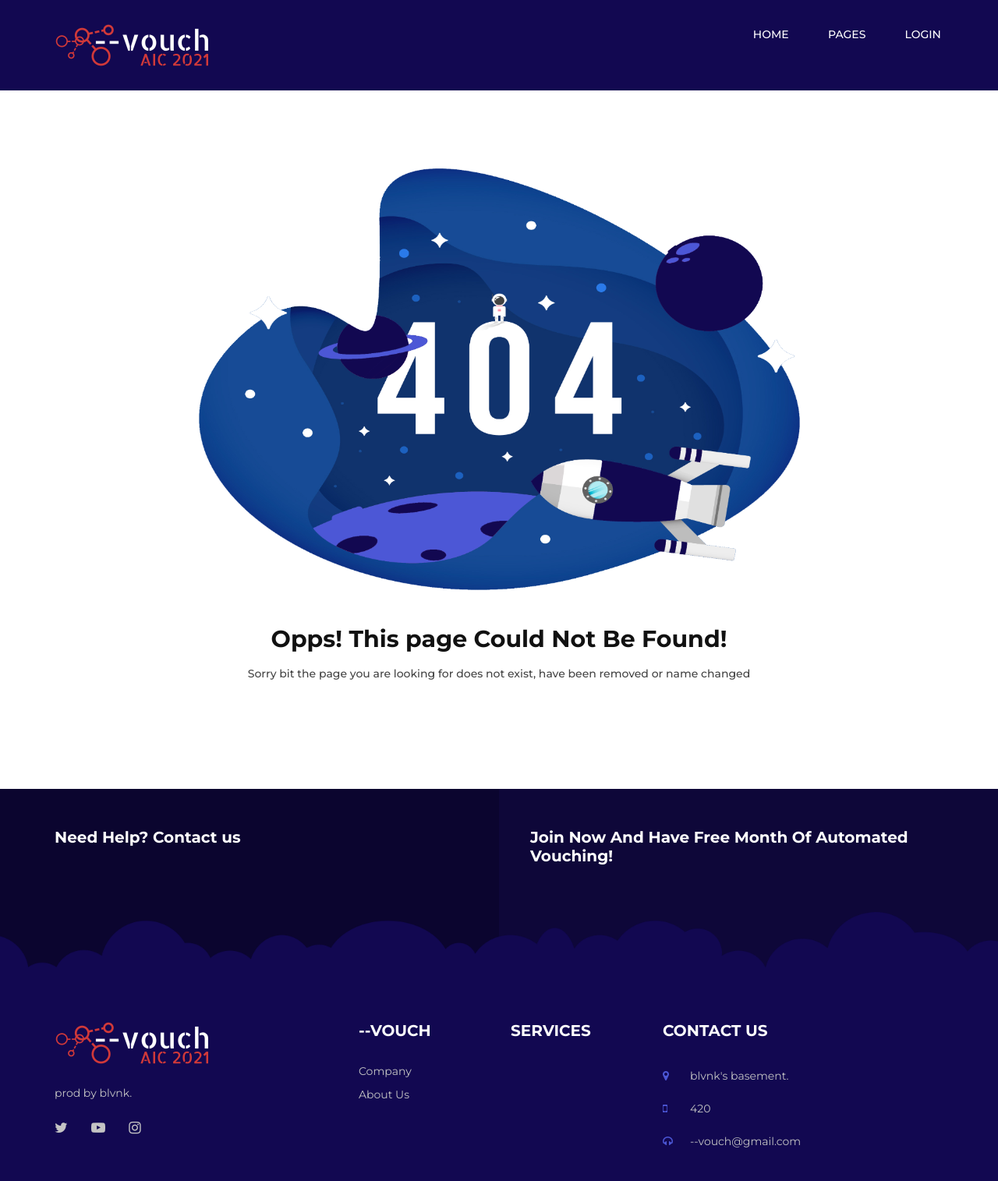
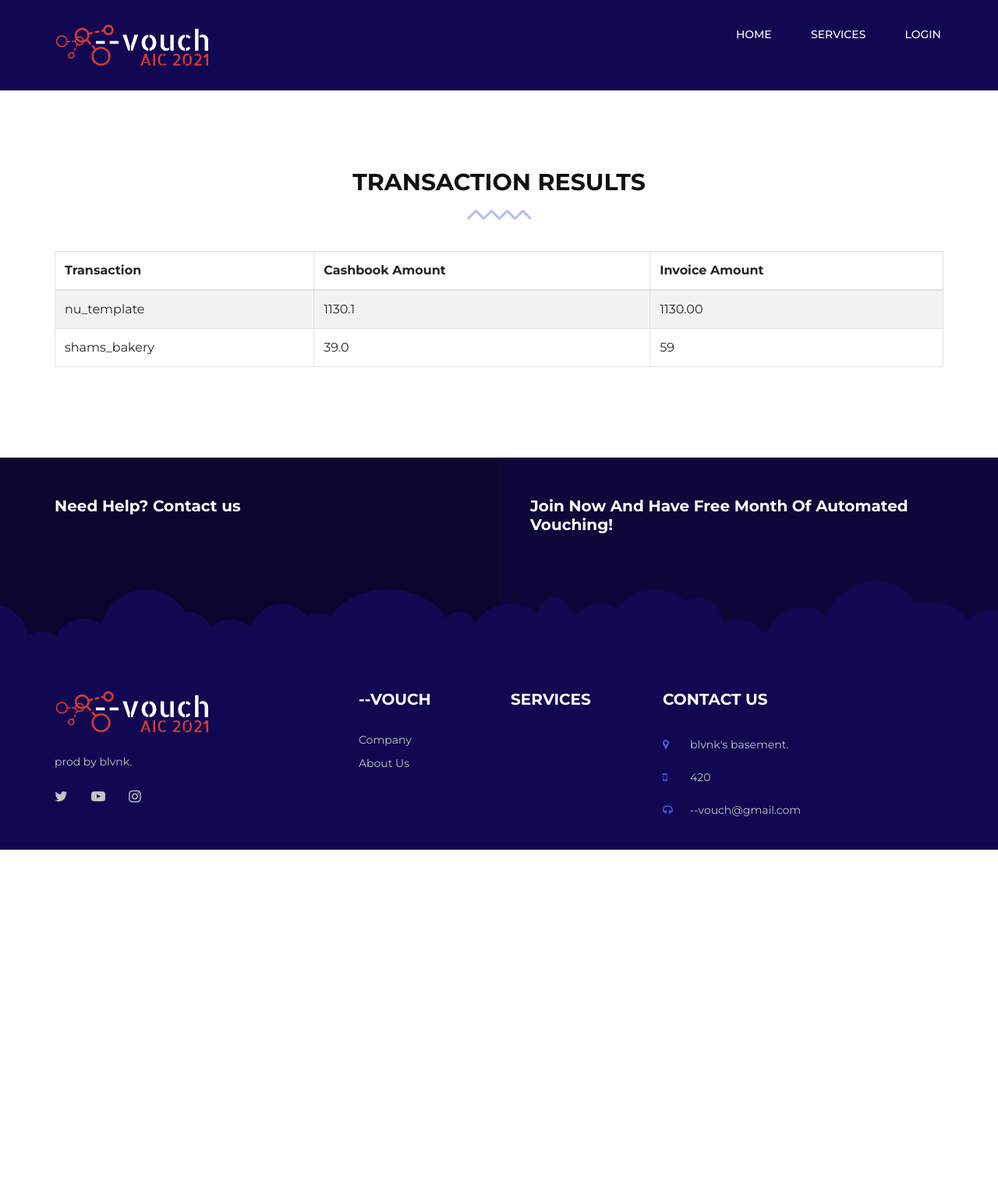
Before and after one commit to adoreblvnk/--vouch, a Flask app: page /services/vouching_results in a window 1280 px wide. Shown: the whole page at 78% size. After the commit the page ends 1090 px from the top, so only its background shows below. Run offline with Flask 2, Linux system fonts and the light colour scheme; some libraries are stand-ins or nearby versions.

Commit message:
v0.7 first prototype

```diff
--- a/app.py
+++ b/app.py
@@ -1,3 +1,4 @@
+import json
 import os
 import zipfile
 from pathlib import Path
@@ -16,28 +17,115 @@ from forms import VouchingDocumentsForm
 
 app = Flask(__name__)
 app.secret_key = os.urandom(24)
-app.config["MAX_CONTENT_LENGTH"] = 50 * 1024 * 1024 # 50 mb max size.
+app.config["MAX_CONTENT_LENGTH"] = 50 * 1024 * 1024  # 50 mb max size.
 app.config["UPLOAD_FOLDER"] = "static/img/invoices"
 
 
-@app.route('/')
+
+
+@app.route("/")
 def index():
     return render_template("index.html")
 
 
-@app.route('/services/vouching', methods=["GET", "POST"])
+@app.route("/services/vouching", methods=["GET", "POST"])
 def vouching():
     form = VouchingDocumentsForm(request.form)
     if request.method == "POST" and form.validate():
+        invoices_dict = {}
+        transactions_with_errors = {}
         cbook_file = form.cbook_file.data
         ref_id = form.ref_id.data
         sheet_name = form.sheet_name.data
         start_col = form.start_col.data
         end_col = form.end_col.data
         invoice_zip = form.invoice_zip.data
+        try:
+            unzip(invoice_zip, app.config["UPLOAD_FOLDER"])
+        except zipfile.BadZipFile as e:
+            flash("Invoices are not in ZIP format.", "danger")
+            return render_template("vouching.html", form=form)
+        except Exception as e:
+            flash("Unknown error.", "danger")
+            return render_template("vouching.html", form=form)
+        for file in os.listdir(app.config["UPLOAD_FOLDER"]):
+            file = file.lower()
+            relative_path = f"{app.config['UPLOAD_FOLDER']}/{file}"
+            try:
+                if check_format(file) == "img":
+                    img = cv2.imread(relative_path)
+                elif check_format(file) == "doc":
+                    img = pdftopil(relative_path)
+                    img = merge_images(img)
+                total_amount = invoice_total(img)
+                # ref_id is the ID derived from file name.
+                invoice_ref_id = Path(file).stem
+                invoices_dict.update({invoice_ref_id: {"total_amount": total_amount}})
+            except UnsupportedFileFormat as e:
+                flash(
+                    "File is unsupported. Check that invoice files are are documents & / images.", "danger")
+                return render_template("vouching.html", form=form)
+            except TotalKeywordNotFound as e:
+                flash(f"{file} does not appear to have a total key.", "danger")
+                return render_template("vouching.html", form=form)
+            except TotalAmountNotFound as e:
+                flash(f"{file} does not have a total amount.", "danger")
+                return render_template("vouching.html", form=form)
+            except Exception as e:
+                flash("Unknown error.", "danger")
+                return render_template("vouching.html", form=form)
+        try:
+            cashbook_dict = cbook_dict(
+                cbook_file, ref_id, sheet_name, start_col, end_col)
+        except ValueError:
+            flash("Cashbook is not in excel format.", "danger")
+            return render_template("vouching.html", form=form)
+        except Exception as e:
+            print("processing cashbook error", e)
+            flash("Unknown error.", "danger")
+            return render_template("vouching.html", form=form)
+        for txn_to_check in cashbook_dict:
+            try:
+                txn_key = transaction_amount_key(cashbook_dict)
+                result = validate_transaction(
+                    cashbook_dict, invoices_dict, txn_to_check, txn_key)
+                if result[0] == True:
+                    # TODO: no error.
+                    pass
+                elif result[0] == False:
+                    transactions_with_errors[result[1]] = {
+                        "cbook_amount": str(result[2]), "invoice_amount": str(result[3])}
+            except AttributeError as e:
+                flash("Error while processing invoices.", "danger")
+                return render_template("vouching.html", form=form)
+            except TotalKeywordNotFound as e:
+                flash(
+                    f"{cbook_file} does not appear to have a total keyword.", "danger")
+                return render_template("vouching.html", form=form)
+            except Exception as e:
+                flash("Unknown error.", "danger")
+                return render_template("vouching.html", form=form)
+        try:
+            with open("uploads/txn_errors.json", "w") as outfile:
+                json.dump(transactions_with_errors, outfile, indent=4)
+        except Exception as e:
+            # TODO: handle error
+            pass
+        return redirect(url_for("vouching_results"))
+    return render_template("vouching.html", form=form)
 
 
-    return render_template("vouching.html", form=form)
+@app.route("/services/vouching_results")
+def vouching_results():
+    try:
+        f = open("uploads/txn_errors.json", "r+")
+        # TODO: delete json.
+        data = json.load(f)
+        return render_template("vouching_results.html", data=data)
+    except Exception as e:
+        # TODO: handle error
+        return render_template("vouching_results.html")
+
 
 @app.errorhandler(404)
 def page_not_found(e):
@@ -45,77 +133,4 @@ def page_not_found(e):
 
 
 if __name__ == "__main__":
-    zip_file = "drawingboard/invoices.zip"
-    dir_2_extract = "invoices"
-    try:
-        unzip(zip_file, dir_2_extract)
-    except zipfile.BadZipFile as e:
-        # TODO: fix custom error
-        pass
-    except Exception as e:
-        # TODO: fix error
-        pass
-    invoices_dict = {}
-    for file in os.listdir(dir_2_extract):
-        file = file.lower()
-        relative_path = f"{dir_2_extract}/{file}"
-        try:
-            if check_format(file) == "img":
-                img = cv2.imread(relative_path)
-            elif check_format(file) == "doc":
-                img = pdftopil(relative_path)
-                img = merge_images(img)
-            total_amount = invoice_total(img)
-            # ref_id is the ID derived from file name.
-            ref_id = Path(file).stem
-            invoices_dict.update({ref_id: {"total_amount": total_amount}})
-        except UnsupportedFileFormat as e:
-            # TODO: custom error
-            pass
-        except TotalKeywordNotFound as e:
-            # TODO: custom error
-            pass
-        except TotalAmountNotFound as e:
-            # TODO: custom error
-            pass
-        except Exception as e:
-            # error w/ file
-            pass
-
-    cbook_file = "drawingboard/cashbook.xlsx"
-    ref_id = "Reference_ID"
-    sheet_name = "cashbook"
-    start_col = ""
-    end_col = ""
-    try:
-        cashbook_dict = cbook_dict(cbook_file, ref_id, sheet_name)
-    except ValueError:
-        # TODO: file not in excel format
-        print(e)
-        pass
-    except Exception as e:
-        # error file does not exist
-        print(e)
-        pass
-
-    transactions_with_errors = {}
-    for txn_to_check in cashbook_dict:
-        try:
-            txn_key = transaction_amount_key(cashbook_dict)
-            result = validate_transaction(
-                cashbook_dict, invoices_dict, txn_to_check, txn_key)
-            if result[0] == True:
-                # TODO: no error.
-                pass
-            elif result[0] == False:
-                transactions_with_errors[result[1]] = {
-                    "cbook_amount": str(result[2]), "invoice_amount": str(result[3])}
-        except AttributeError as e:
-            # TODO: cashbook dictionary is corrupted, cannot unpack dictionary of txn
-            pass
-        except TotalKeywordNotFound as e:
-            # TODO: custom error
-            pass
-        except Exception as e:
-            pass
-    print(transactions_with_errors)
+    pass
--- a/forms.py
+++ b/forms.py
@@ -11,6 +11,6 @@ class VouchingDocumentsForm(Form):
     start_col = StringField("", validators=[validators.Optional(), validators.length(
         min=1, max=3)], render_kw={"placeholder": "(optional) start column"})
     end_col = StringField("", validators=[validators.Optional(), validators.length(
-        min=1, max=3)], render_kw={"placeholder": "(optional) end column"})
+        min=1, max=3)], render_kw={"placeholder": "(mandatory if start col is filled) end column"})
     invoice_zip = FileField("upload invoices zip.", validators=[
                             validators.DataRequired()])
--- /dev/null
+++ b/temp.py
@@ -0,0 +1,5 @@
+import json
+dicti = {'nu_template': {'cbook_amount': '1130.1', 'invoice_amount': '1130.00'},
+         'shams_bakery': {'cbook_amount': '39.0', 'invoice_amount': '59'}}
+with open("sample.json", "w") as outfile:
+    json.dump(dicti, outfile, indent=4)
--- a/templates/includes/_flashmsg.html
+++ b/templates/includes/_flashmsg.html
@@ -1,7 +1,15 @@
 {% with messages = get_flashed_messages(with_categories=true) %}
 <!-- Categories: success (green), info (blue), warning (yellow), danger (red) -->
 {% if messages %} {% for category, message in messages %}
-<div class="alert alert-{{ category }} alert-dismissible my-4" role="alert">
-  {{ message }}
+<div class="d-flex justify-content-center">
+  <div
+    class="alert alert-{{ category }} alert-dismissible fade show my-4 col-lg-8"
+    role="alert"
+  >
+    {{ message }}
+    <button type="button" class="close" data-dismiss="alert" aria-label="Close">
+      <span aria-hidden="true">&times;</span>
+    </button>
+  </div>
 </div>
 {% endfor %} {% endif %} {% endwith %}
--- a/templates/includes/_navbar.html
+++ b/templates/includes/_navbar.html
@@ -11,9 +11,14 @@
   </div>
   <nav class="offcanvas__menu mobile-menu">
     <ul>
-      <li><a href="/">Home</a></li>
-      <li><a href="#">Pages</a></li>
-      <li><a href="/login">Login</a></li>
+      <li><a href="/">home</a></li>
+      <li>
+        <a href="#">services</a>
+        <ul class="dropdown">
+          <li><a href="./services/vouching">vouching</a></li>
+        </ul>
+      </li>
+      <li><a href="/login">login</a></li>
     </ul>
   </nav>
 </div>
@@ -31,9 +36,14 @@
       <div class="col-lg-9 col-md-9">
         <nav class="header__menu">
           <ul>
-            <li><a href="/">Home</a></li>
-            <li><a href="#">Pages</a></li>
-            <li><a href="/login">Login</a></li>
+            <li><a href="/">home</a></li>
+            <li>
+              <a href="#">services</a>
+              <ul class="dropdown">
+                <li><a href="./services/vouching">vouching</a></li>
+              </ul>
+            </li>
+            <li><a href="/login">login</a></li>
           </ul>
         </nav>
       </div>
--- a/templates/index.html
+++ b/templates/index.html
@@ -10,7 +10,7 @@
             <div class="hero__text">
               <h5>Starting At Only $ 2.8/month</h5>
               <h2>wtf is a<br />vouching service.</h2>
-              <a href="#" class="primary-btn">Get started now</a>
+              <a href="/services/vouching" class="primary-btn">Get started now</a>
             </div>
           </div>
           <div class="col-lg-6">
--- a/templates/layout.html
+++ b/templates/layout.html
@@ -15,6 +15,11 @@
     />
 
     <!-- Css Styles -->
+    <link
+      rel="stylesheet"
+      href="../static/css/bootstrap.css"
+      type="text/css"
+    />
     <link
       rel="stylesheet"
       href="../static/css/bootstrap.min.css"
@@ -62,6 +67,7 @@
 
     <!-- Js Plugins -->
     <script src="../static/js/jquery-3.3.1.min.js"></script>
+    <script src="../static/js/bootstrap.js"></script>
     <script src="../static/js/bootstrap.min.js"></script>
     <script src="../static/js/jquery.slicknav.js"></script>
     <script src="../static/js/owl.carousel.min.js"></script>
--- /dev/null
+++ b/templates/vouching_results.html
@@ -0,0 +1,51 @@
+{% extends 'layout.html' %} {% block body %}
+
+<!-- transaction errors start -->
+<section class="spad">
+  <div class="container">
+    <div class="row">
+      <div class="col-lg-12">
+        <div class="section-title">
+          <h3>Transaction Results</h3>
+        </div>
+
+        <!-- panel body start -->
+        <div class="panel-body">
+          <div class="row">
+            <div class="col-lg-12">
+              {% if data %}
+              <div class="table-responsive">
+                <table class="table table-bordered table-hover table-striped">
+                  <thead>
+                    <tr>
+                      <th>Transaction</th>
+                      <th>Cashbook Amount</th>
+                      <th>Invoice Amount</th>
+                    </tr>
+                  </thead>
+                  <tbody>
+                    {% for value in data %}
+                    <tr>
+                      <td>{{ value }}</td>
+                      <td>{{ data[value]["cbook_amount"] }}</td>
+                      <td>{{ data[value]["invoice_amount"] }}</td>
+                    </tr>
+                    {% endfor%}
+                  </tbody>
+                </table>
+              </div>
+              {% else %}
+              <h3>No logs found</h3>
+              {% endif %}
+            </div>
+          </div>
+        </div>
+        <!-- panel body end -->
+
+      </div>
+    </div>
+  </div>
+</section>
+<!-- transaction errors end -->
+
+{% endblock %}
```
Also changed, not shown: api.py (+12 -16 lines), uploads/txn_errors.json (added, +10 -0 lines), static/img/invoices/ellis_photography.jpg (renamed from invoices/ellis_photography.jpg), static/img/invoices/nu_template.png (renamed from invoices/nu_template.png), static/img/invoices/proforma_shipping.png (renamed from invoices/proforma_shipping.png), static/img/invoices/shams_bakery.png (renamed from invoices/shams_bakery.png), static/img/invoices/smart_mini_mart.png (renamed from invoices/smart_mini_mart.png), wsgi.py (line endings or trailing spaces), 4 other files.
